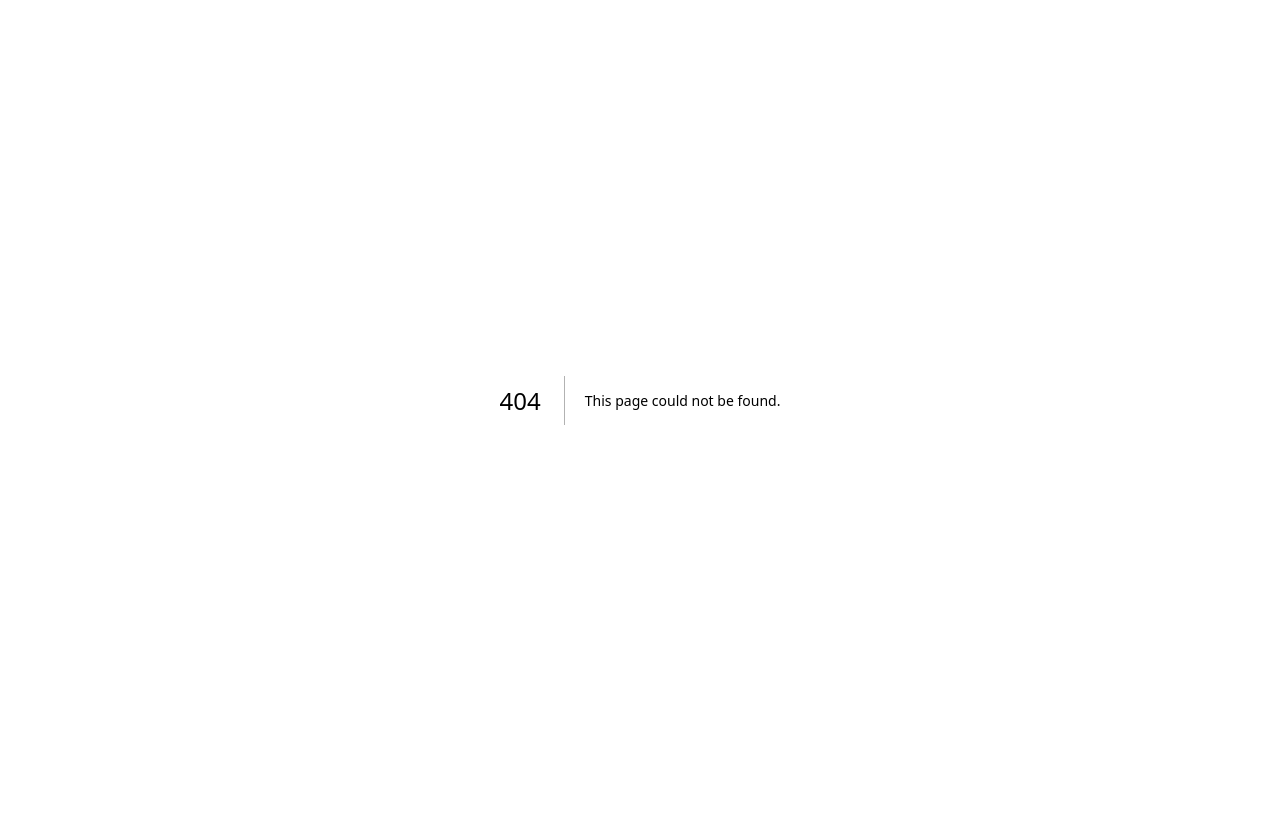
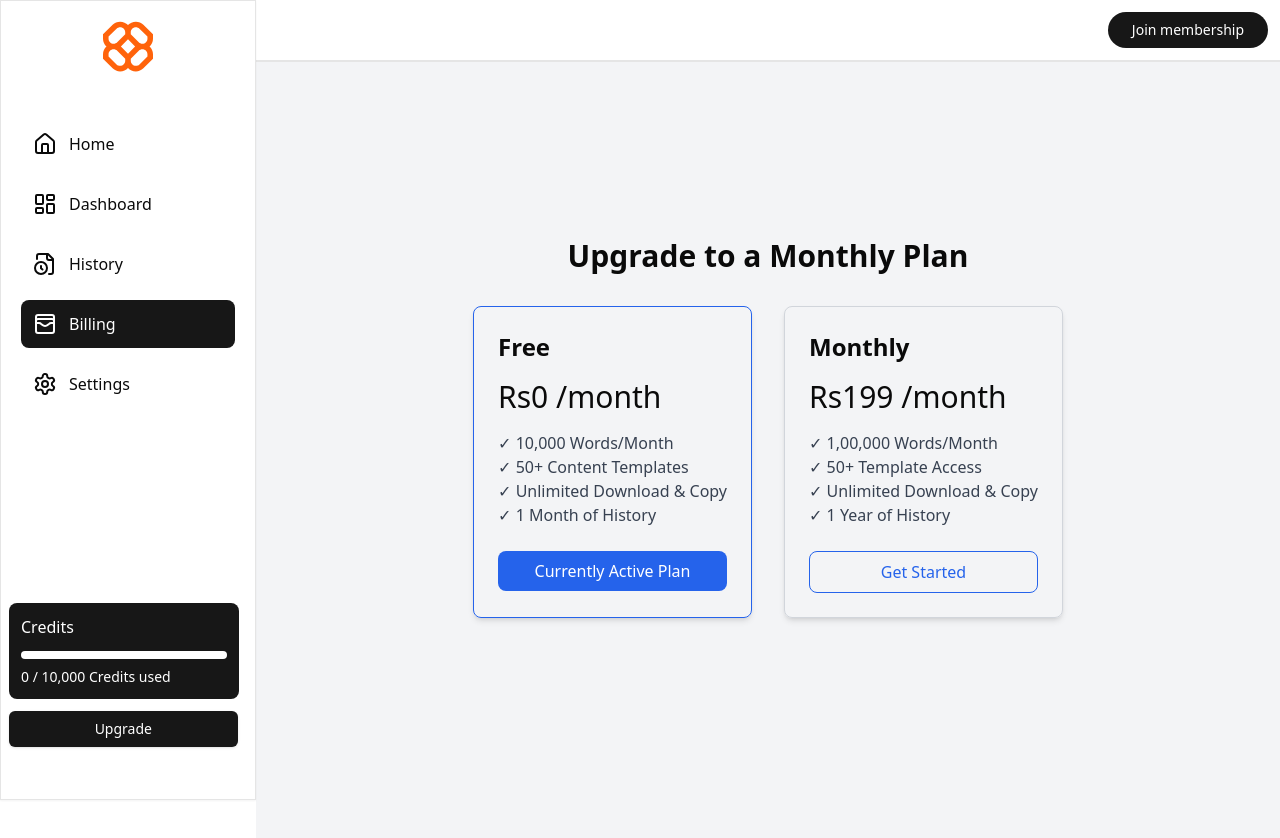
Before and after one commit to kishankumarkk08/SaaS_AI_Content_Generator, a Next.js app: page /dashboard/billing in a window 1280 px wide. Before the commit this address had no page. Shown: the top 838 px of the page. Before the commit the page ends 800 px from the top, so only its background shows below. Built offline with nearby package versions, Linux system fonts and the light colour scheme; no server answers.

Commit message:
initialised razorpay

```diff
--- /dev/null
+++ b/app/dashboard/billing/_components/SubscriptionPlan.tsx
@@ -0,0 +1,32 @@
+import React from 'react';
+
+interface PlanProps {
+  title: string;
+  price: string;
+  features: string[];
+  buttonText: string;
+  isActive?: boolean;
+}
+
+const SubscriptionPlan: React.FC<PlanProps> = ({ title, price, features, buttonText, isActive }) => {
+  return (
+    <div className={`max-w-sm p-6 border rounded-lg shadow-md ${isActive ? 'border-blue-600' : 'border-gray-300'}`}>
+      <h2 className="text-2xl font-bold mb-4">{title}</h2>
+      <p className="text-3xl mb-4">{price}</p>
+      <ul className="mb-6">
+        {features.map((feature, index) => (
+          <li key={index} className="text-gray-700">
+            ✓ {feature}
+          </li>
+        ))}
+      </ul>
+      <button
+        className={`px-4 py-2 rounded-lg w-full ${isActive ? 'bg-blue-600 text-white' : 'border border-blue-600 text-blue-600'}`}
+      >
+        {buttonText}
+      </button>
+    </div>
+  );
+};
+
+export default SubscriptionPlan;
--- /dev/null
+++ b/app/dashboard/billing/page.tsx
@@ -0,0 +1,43 @@
+import React from 'react';
+import SubscriptionPlan from './_components/SubscriptionPlan';
+
+const SubscriptionPage: React.FC = () => {
+  const freePlanFeatures = [
+    '10,000 Words/Month',
+    '50+ Content Templates',
+    'Unlimited Download & Copy',
+    '1 Month of History',
+  ];
+
+  const monthlyPlanFeatures = [
+    '1,00,000 Words/Month',
+    '50+ Template Access',
+    'Unlimited Download & Copy',
+    '1 Year of History',
+  ];
+
+  return (
+    <div className='min-h-screen overflow-hidden bg-gray-100'>
+      <div className='flex justify-center mt-16 md:mt-44 mb-8 text-3xl font-semibold'>Upgrade to a Monthly Plan</div>
+      <div className="flex sm:flex-col lg:flex justify-center items-center ">
+        <div className="max-w-5xl grid grid-cols-1 sm:grid-cols-2 gap-8">
+          <SubscriptionPlan
+            title="Free"
+            price="Rs0 /month"
+            features={freePlanFeatures}
+            buttonText="Currently Active Plan"
+            isActive={true}
+          />
+          <SubscriptionPlan
+            title="Monthly"
+            price="Rs199 /month"
+            features={monthlyPlanFeatures}
+            buttonText="Get Started"
+          />
+        </div>
+      </div>
+    </div>
+  );
+};
+
+export default SubscriptionPage;
--- a/app/dashboard/content/(components)/Output.tsx
+++ b/app/dashboard/content/(components)/Output.tsx
@@ -5,7 +5,7 @@ import { Button } from '@/components/ui/button';
 import { Copy } from 'lucide-react';
 
 interface RESULT {
-  result: string | undefined
+  result: string
 }
 
 const Output = ({ result }: RESULT) => {
@@ -20,7 +20,7 @@ const Output = ({ result }: RESULT) => {
     <div className='bg-white shadow-lg border rounded-lg'>
       <div className='flex justify-between items-center p-5'>
         <h2 className='font-bold'>Results</h2>
-        <Button className='flex gap-2'><Copy width={15} height={15} /></Button>
+        <Button className='flex gap-2' onClick={() => navigator.clipboard.writeText(result)}><Copy width={15} height={15} /></Button>
       </div>
       <Editor
         ref={editorRef}
--- a/app/dashboard/content/[slug]/page.tsx
+++ b/app/dashboard/content/[slug]/page.tsx
@@ -1,5 +1,5 @@
 "use client"
-import React, { useState } from 'react'
+import React, { useState, useContext } from 'react'
 import FormSection from '../(components)/FormSection'
 import Output from '../(components)/Output'
 import { TEMPLATE } from '../../(components)/TemplateSection'
@@ -12,6 +12,8 @@ import { useUser } from '@clerk/nextjs'
 import { db } from '@/utils/db'
 import { AIOutput } from '@/utils/schema'
 import moment from 'moment'
+import { TotalUsageContext } from '@/app/(context)/TotalUsageContext'
+import { useRouter } from 'next/navigation'
 
 
 
@@ -27,8 +29,14 @@ const ContentPage = (props: SLUGPROPS) => {
   const [loading, setLoading] = useState<boolean>(false)
   const [result, setResult] = useState<string>();
   const { user } = useUser()
+  const router = useRouter();
+  const { totalUsage, setTotalUsage } = useContext(TotalUsageContext)
 
   const generateContent = async (formData: any) => {
+    if (totalUsage >= 10000) {
+      router.push('/dashboard/billing')
+      return;
+    }
     setLoading(true)
     const selectedPrompt = selectedTemplate?.aiPrompt
     const finalPrompt = JSON.stringify(formData) + "," + selectedPrompt
--- a/package.json
+++ b/package.json
@@ -14,6 +14,7 @@
     "@clerk/nextjs": "^5.4.1",
     "@google/generative-ai": "^0.17.2",
     "@neondatabase/serverless": "^0.9.5",
+    "@radix-ui/react-alert-dialog": "^1.1.1",
     "@radix-ui/react-icons": "^1.3.0",
     "@radix-ui/react-slot": "^1.1.0",
     "@toast-ui/react-editor": "^3.2.3",
```
Also changed, not shown: 1 other file (tests, documents, lock files or other folders).
